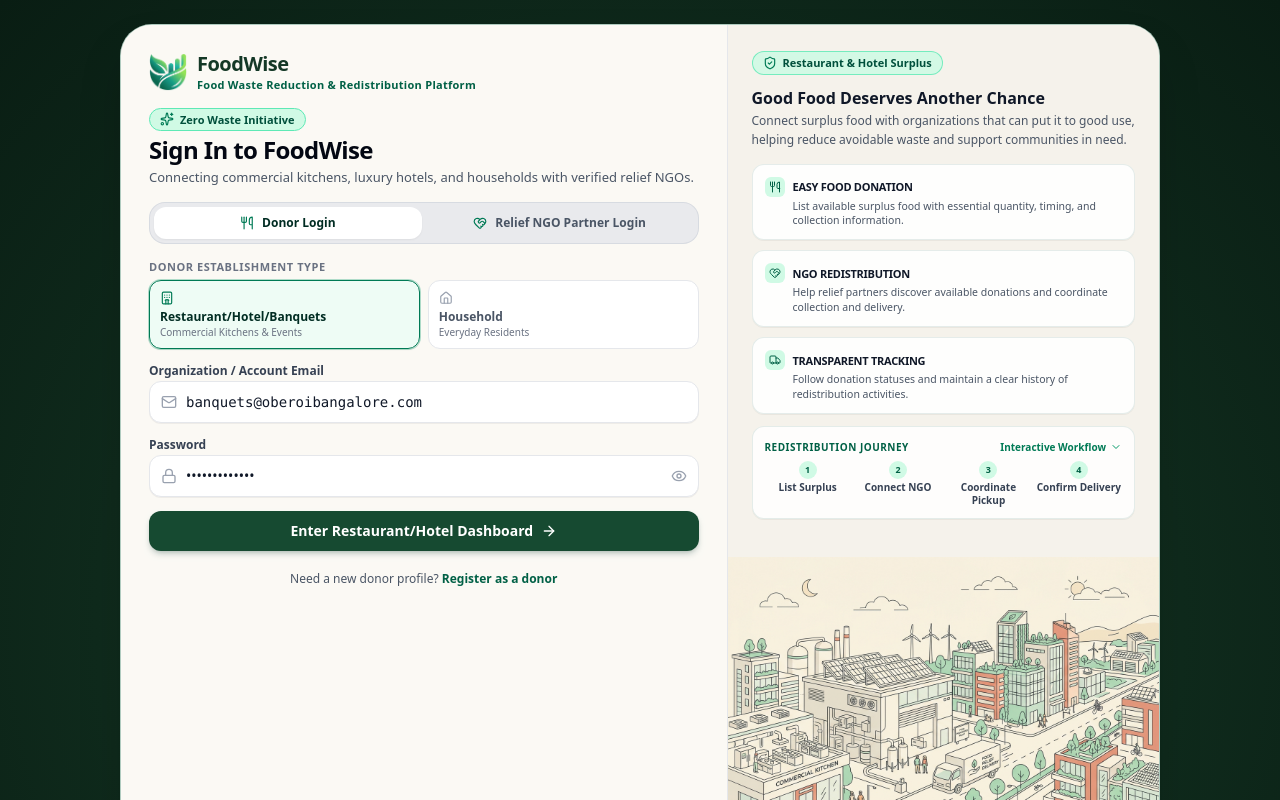
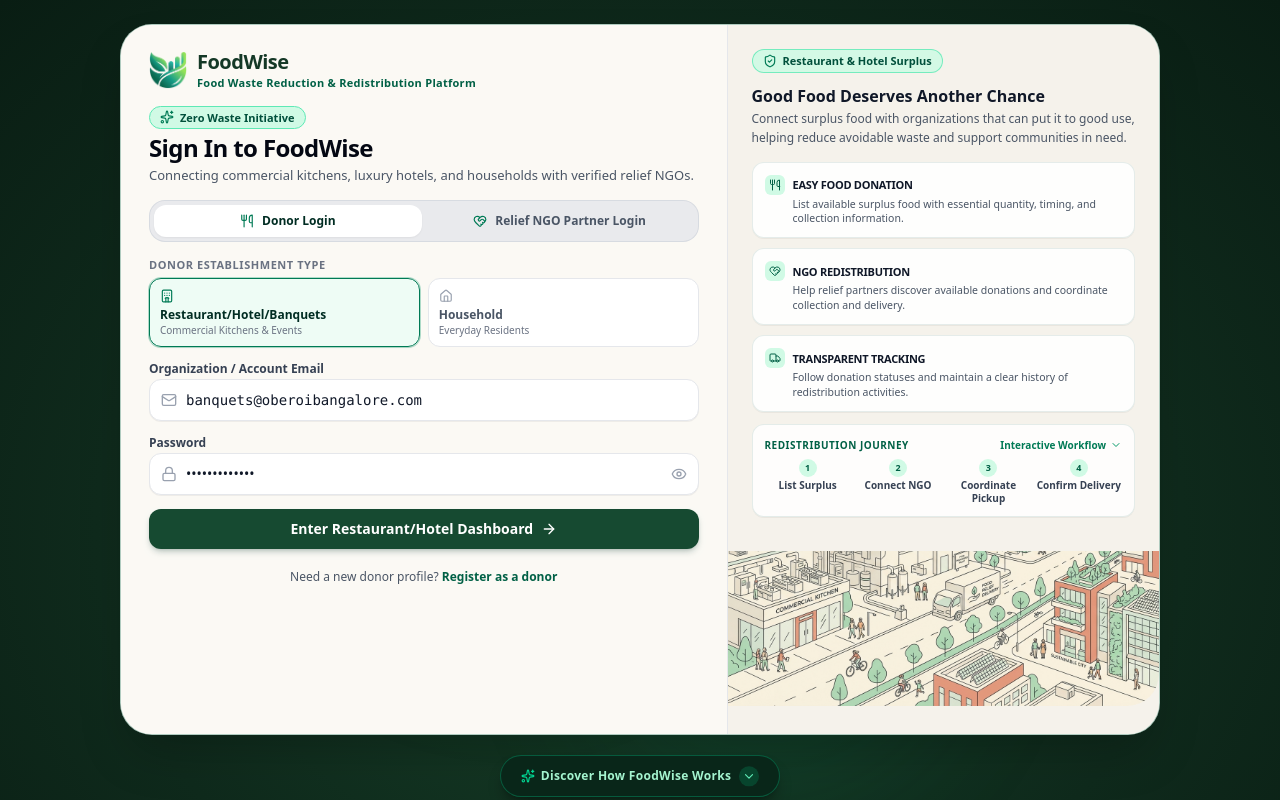
Before and after one commit to nabeel05-ship-it/FoodWise, a Next.js app: page / in a window 1280 px wide. Shown: the top 800 px of the page. Built offline with nearby package versions, Linux system fonts and the light colour scheme; no server answers.

Commit message:
fix(ui): restore compact FoodWise landing layout

```diff
--- a/src/app/globals.css
+++ b/src/app/globals.css
@@ -556,17 +556,17 @@
 /* ─── Landing Hero Viewport Balance for Tall Screens (≥800px) ─── */
 @media (min-height: 800px) {
   .hero-card-left {
-    padding-top: 1.625rem !important;
-    padding-bottom: 1.625rem !important;
+    padding-top: 1.5rem !important;
+    padding-bottom: 1.5rem !important;
   }
   .hero-card-right {
-    padding-top: 1.625rem !important;
-    padding-bottom: 1.625rem !important;
+    padding-top: 1.5rem !important;
+    padding-bottom: 1.5rem !important;
   }
   .hero-illustration {
-    max-height: 105px !important;
+    max-height: 155px !important;
   }
   .hero-cue-spacing {
-    margin-top: 1.35rem !important;
+    margin-top: 1.25rem !important;
   }
 }
--- a/src/app/page.tsx
+++ b/src/app/page.tsx
@@ -793,12 +793,12 @@ export default function LoginPage() {
           </div>
 
           {/* Sustainable Food Logistics Illustration */}
-          <div className="mt-2 sm:mt-2.5 lg:mt-3 -mx-4 -mb-4 sm:-mx-5 -mb-5 sm:-mx-6 sm:-mb-6 lg:-mx-6 lg:-mb-5 hero-card-right relative flex justify-end">
+          <div className="mt-2 sm:mt-2.5 -mx-4 -mb-4 sm:-mx-5 -mb-5 lg:-mx-6 lg:-mb-5 hero-card-right relative flex justify-end overflow-hidden">
             {/* eslint-disable-next-line @next/next/no-img-element */}
             <img
               src="/login-illustration.png"
               alt="FoodWise Sustainable Surplus Food Redistribution"
-              className="w-full h-auto object-contain rounded-b-2xl lg:rounded-bl-none lg:rounded-br-[28px] sm:lg:rounded-br-[32px] opacity-95 hover:opacity-100 transition-opacity block"
+              className="w-full h-[130px] sm:h-[145px] lg:h-[155px] hero-illustration object-cover object-bottom rounded-b-2xl lg:rounded-bl-none lg:rounded-br-[28px] sm:lg:rounded-br-[32px] opacity-95 hover:opacity-100 transition-opacity block"
             />
           </div>
         </div>
```
